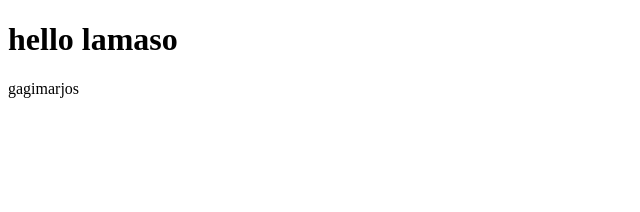
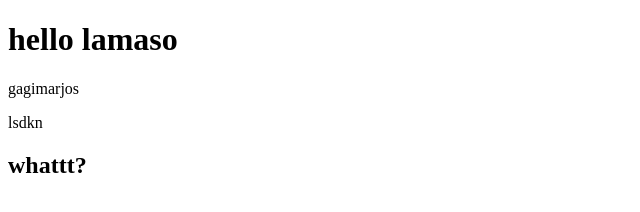
Before and after one commit to ZmlhZGV0/collabtest, a plain HTML site: page index.html in a window 1280 px wide. Shown: the whole page, without its empty margins (0-640 px from the left). Drawn offline with Linux system fonts and the light colour scheme.

Commit message:
confused

```diff
--- a/index.html
+++ b/index.html
@@ -10,5 +10,9 @@
     <p>gagimarjos</p>
 
     <div></div>
+    <p>lsdkn</p>
+    <h2>whattt?
+
+    </h2>
 </body>
 </html>
```
